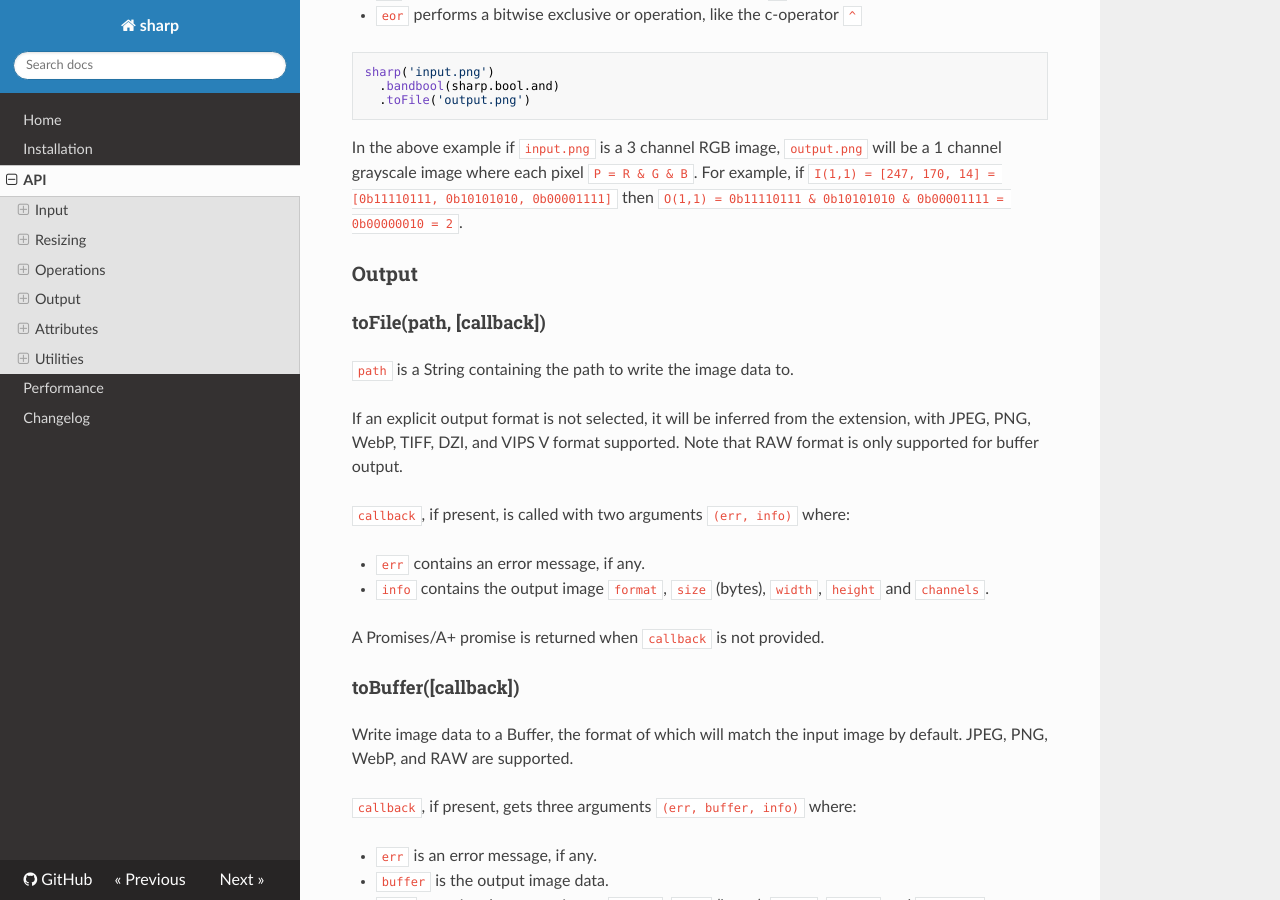
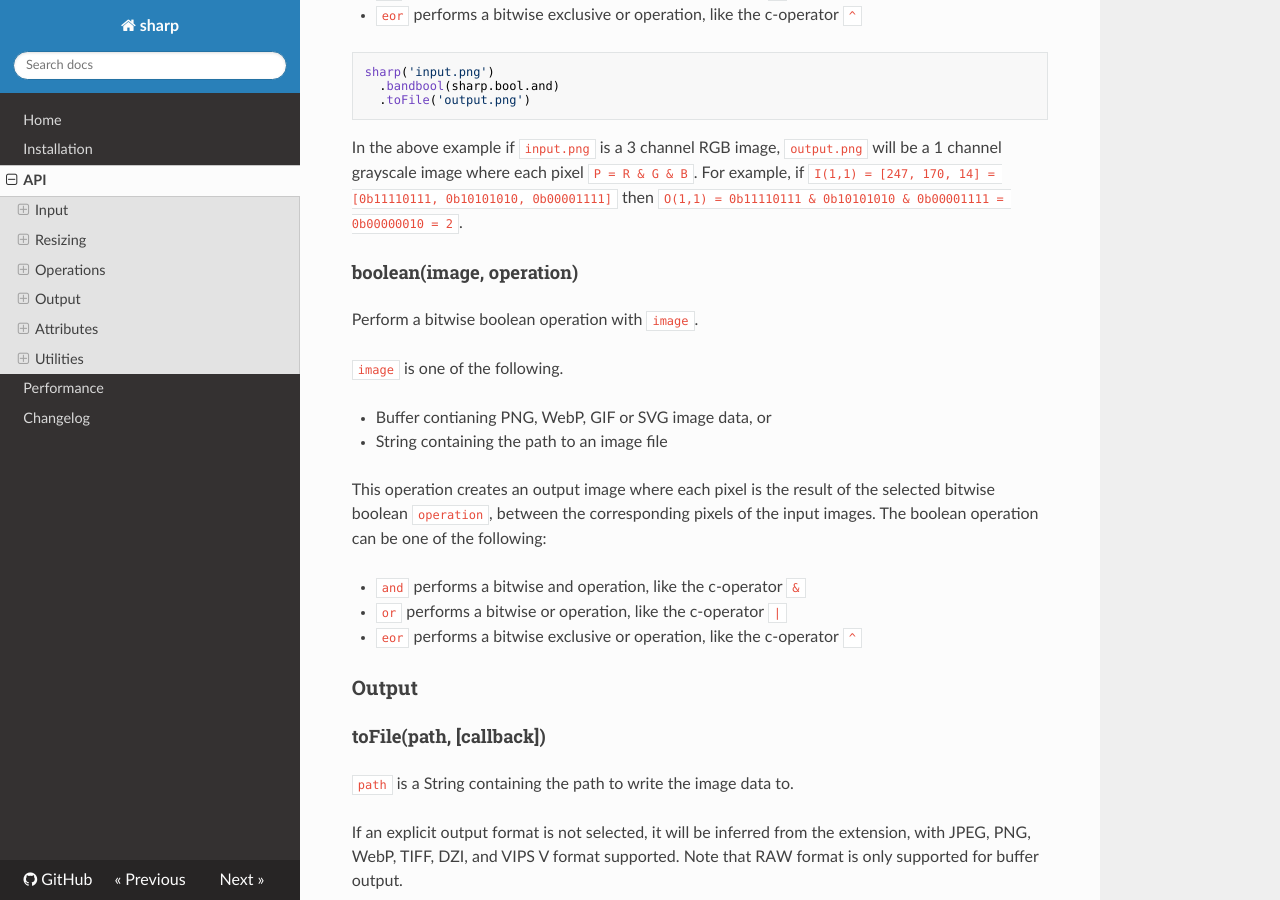
Before and after one commit to webgurucan/node-image-handler, an MkDocs documentation site: the page built from docs/api.md, in a window 1280 px wide and 900 px high, scrolled down 11307 px. Built offline with MkDocs 1.6.1, drawn with Linux system fonts in a browser that asks for light colours; nearby versions of some CDN libraries; old or Windows-style settings are respelled for this version of MkDocs.

Commit message:
Add boolean feature for bitwise image operations (#501)

```diff
--- a/docs/api.md
+++ b/docs/api.md
@@ -520,6 +520,21 @@ sharp('input.png')
 
 In the above example if `input.png` is a 3 channel RGB image, `output.png` will be a 1 channel grayscale image where each pixel `P = R & G & B`. For example, if `I(1,1) = [247, 170, 14] = [0b11110111, 0b10101010, 0b00001111]` then `O(1,1) = 0b11110111 & 0b10101010 & 0b00001111 = 0b00000010 = 2`.
 
+#### boolean(image, operation)
+
+Perform a bitwise boolean operation with `image`.
+
+`image` is one of the following.
+
+* Buffer contianing PNG, WebP, GIF or SVG image data, or
+* String containing the path to an image file
+
+This operation creates an output image where each pixel is the result of the selected bitwise boolean `operation`, between the corresponding pixels of the input images. The boolean operation can be one of the following:
+
+ * `and` performs a bitwise and operation, like the c-operator `&`
+ * `or` performs a bitwise or operation, like the c-operator `|`
+ * `eor` performs a bitwise exclusive or operation, like the c-operator `^`
+
 ### Output
 
 #### toFile(path, [callback])
```
Also changed, not shown: index.js (+27 -0 lines), 12 other files.
